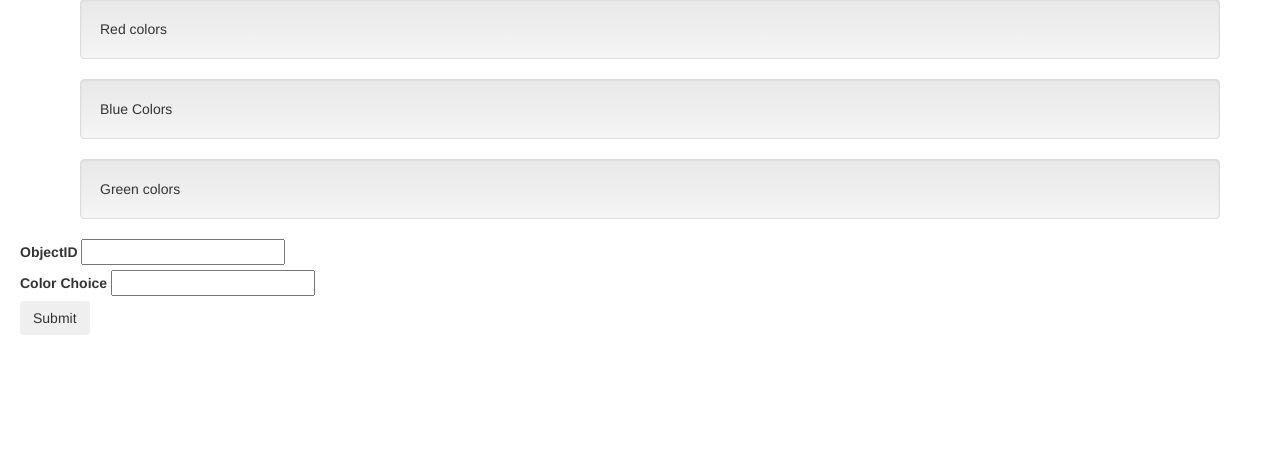
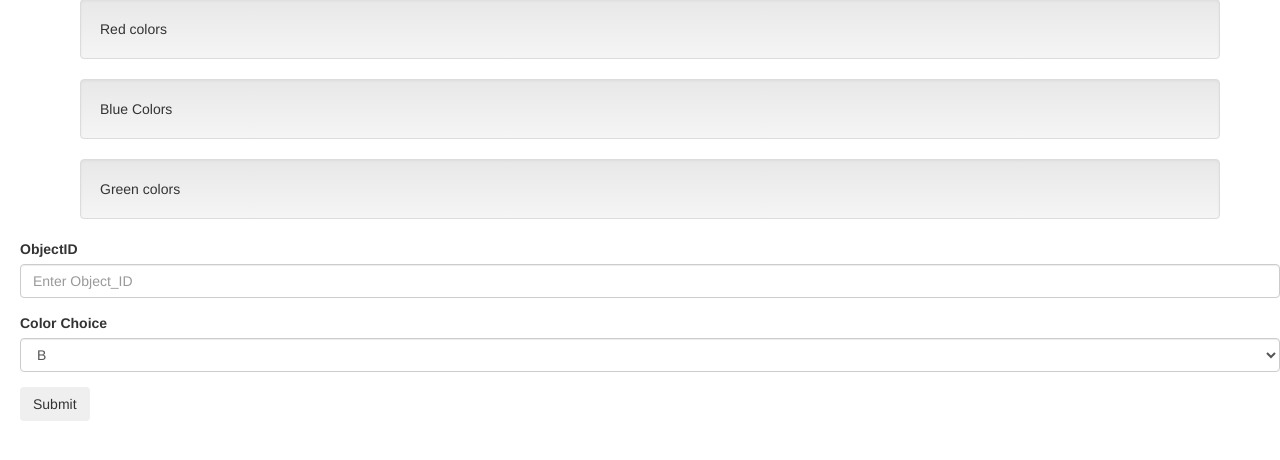
Before and after one commit to supritashankar/assignment, a Django app: template project/clientui/templates/clientui/results.html in a window 1280 px wide. Shown: the part 141-601 px from the top of the page. Run offline with Django 3.2, Linux system fonts and the light colour scheme; the template is opened without the code that fills it, so the values that code supplies are empty; parts of the project's set-up code (start-up, migrations or seed data) failed here and were passed over; some libraries are stand-ins or nearby versions; some web fonts are replaced.

Commit message:
prettify

```diff
--- a/project/clientui/templates/clientui/results.html
+++ b/project/clientui/templates/clientui/results.html
@@ -42,14 +42,22 @@ Green colors
 {% endfor %}
 </div>
 </div>
-
-<form action='http://127.0.0.1:8000/clientui/results/' method='POST' id='update-form'>
+<form role="form" action='http://127.0.0.1:8000/clientui/results/' method='POST' id='update-form'>
   {% csrf_token %}
-  <fieldset>
-    <label>ObjectID <input type="text" id="object_id" name="object_id" class='span3'></label><br />
-    <label>Color Choice <input type="text" id="color_choices" name="color_choices" class='span3'></label><br />
+  <div class="form-group">
+    <label>ObjectID</label>
+    <input type="text" class="form-control" id="object_id" name="object_id" placeholder="Enter Object_ID">
+  </div>
+  <div class="form-group">
+    <label>Color Choice </label>
+    <select class="form-control" id='color_choices' name='color_choices'>
+     <option>B</option>
+     <option>G</option>
+     <option>R</option>
+    </select>
+  </div>
     <button type="submit" class="btn">Submit</button>
-  </fieldset>
+  </div>
 </form>
 </body>
 </html>
--- a/project/clientui/views.py
+++ b/project/clientui/views.py
@@ -40,7 +40,6 @@ def results(request):
   green_c =  []
 
   for portfolio in portfolios:
-    print portfolio['color']
     if portfolio['color'] == 'R':
       red_c.append(portfolio)
     elif portfolio['color'] == 'B':
```
